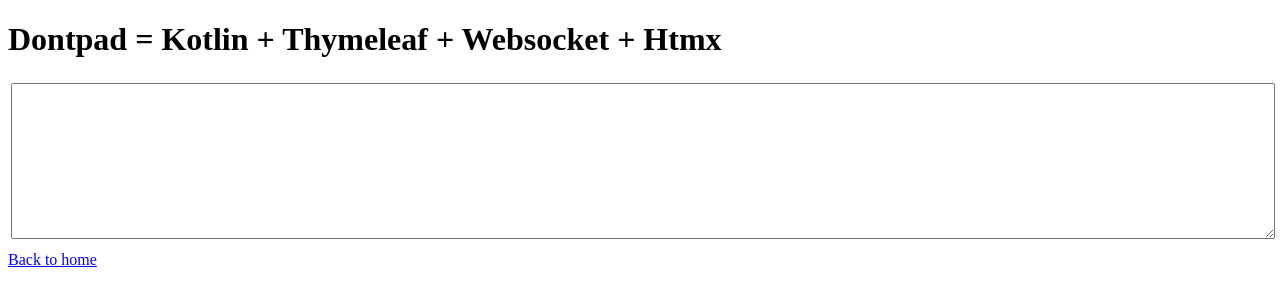
After one commit to codegik/pocs, a Python web app: template kotlin-jdk21-dontpad/src/main/resources/templates/dontpad.html in a window 1280 px wide. The commit adds this page. Shown: the top 306 px of the page. Run offline with Jinja, Linux system fonts and the light colour scheme; the template is opened without the code that fills it, so the values that code supplies are empty; some libraries are stand-ins or nearby versions.

Commit message:
adding kotlin jdk21 dontpad poc

```diff
--- /dev/null
+++ b/kotlin-jdk21-dontpad/src/main/resources/templates/dontpad.html
@@ -0,0 +1,34 @@
+<!DOCTYPE html>
+<html xmlns="http://www.w3.org/1999/xhtml"
+      xmlns:th="http://www.thymeleaf.org">
+<head>
+    <meta charset="UTF-8">
+    <title>Dontpad</title>
+</head>
+
+<style>
+    .boxsizingBorder {
+        -webkit-box-sizing: border-box;
+           -moz-box-sizing: border-box;
+                box-sizing: border-box;
+                    margin: 5px 0;
+                   padding: 3px;
+    }
+    textarea {
+        width: 100%;
+    }
+</style>
+
+<body>
+    <script src="https://unpkg.com/htmx.org@1.9.6" integrity="sha384-FhXw7b6AlE/jyjlZH5iHa/tTe9EpJ1Y55RjcgPbjeWMskSxZt1v9qkxLJWNJaGni" crossorigin="anonymous"></script>
+    <h1>Dontpad = Kotlin + Thymeleaf + Websocket + Htmx</h1>
+
+    <div style="display: block;">
+        <div class="boxsizingBorder">
+            <textarea cols="2" rows="10"></textarea>
+        </div>
+        <a href="/">Back to home</a>
+    </div>
+
+</body>
+</html>
```
Also changed, not shown: kotlin-jdk21-dontpad/src/main/resources/templates/index.html (renamed from kotlin-jdk21-dontpad/src/main/resources/templates/todos.html, +5 -7 lines), 1 other file.
